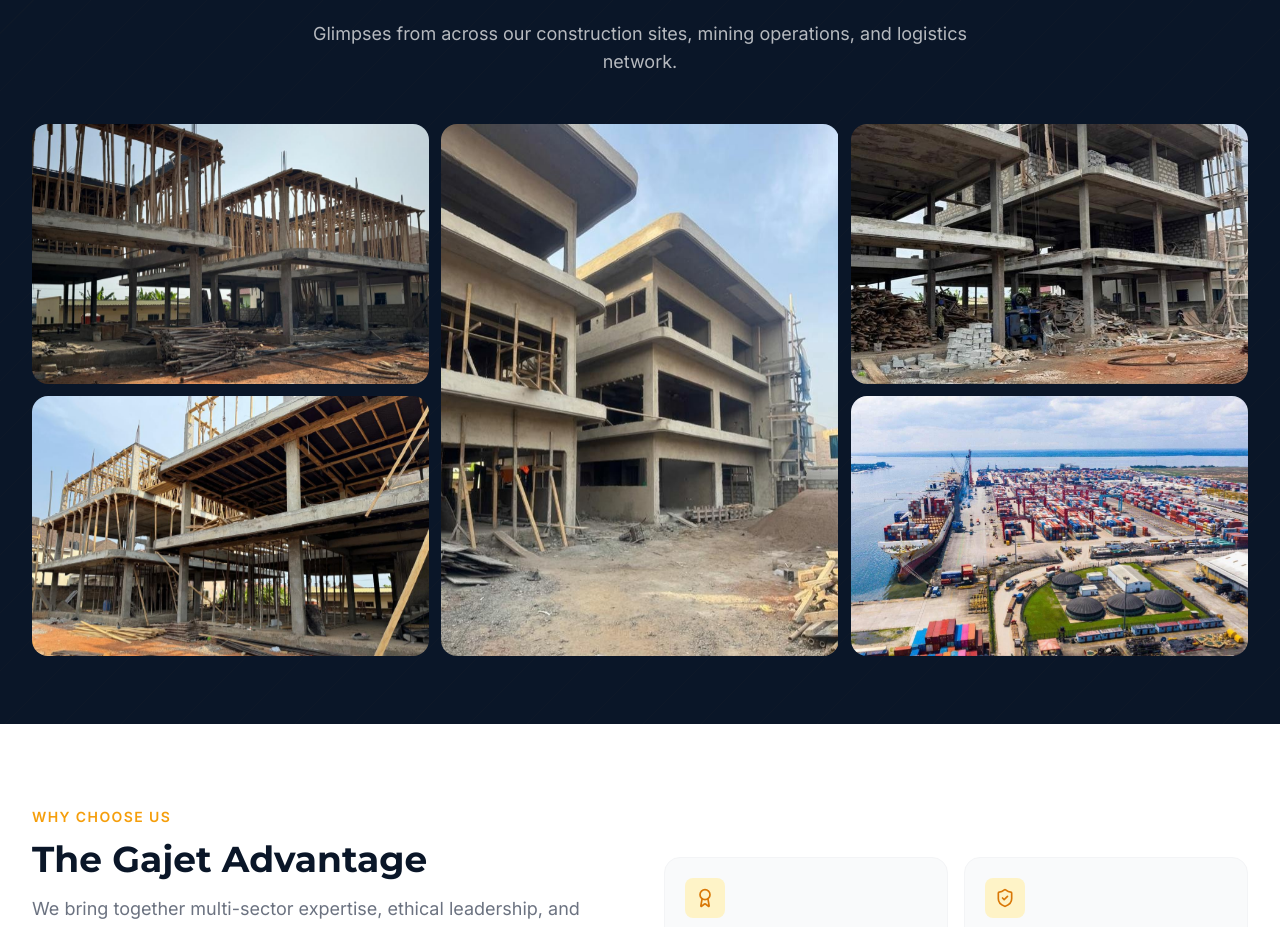
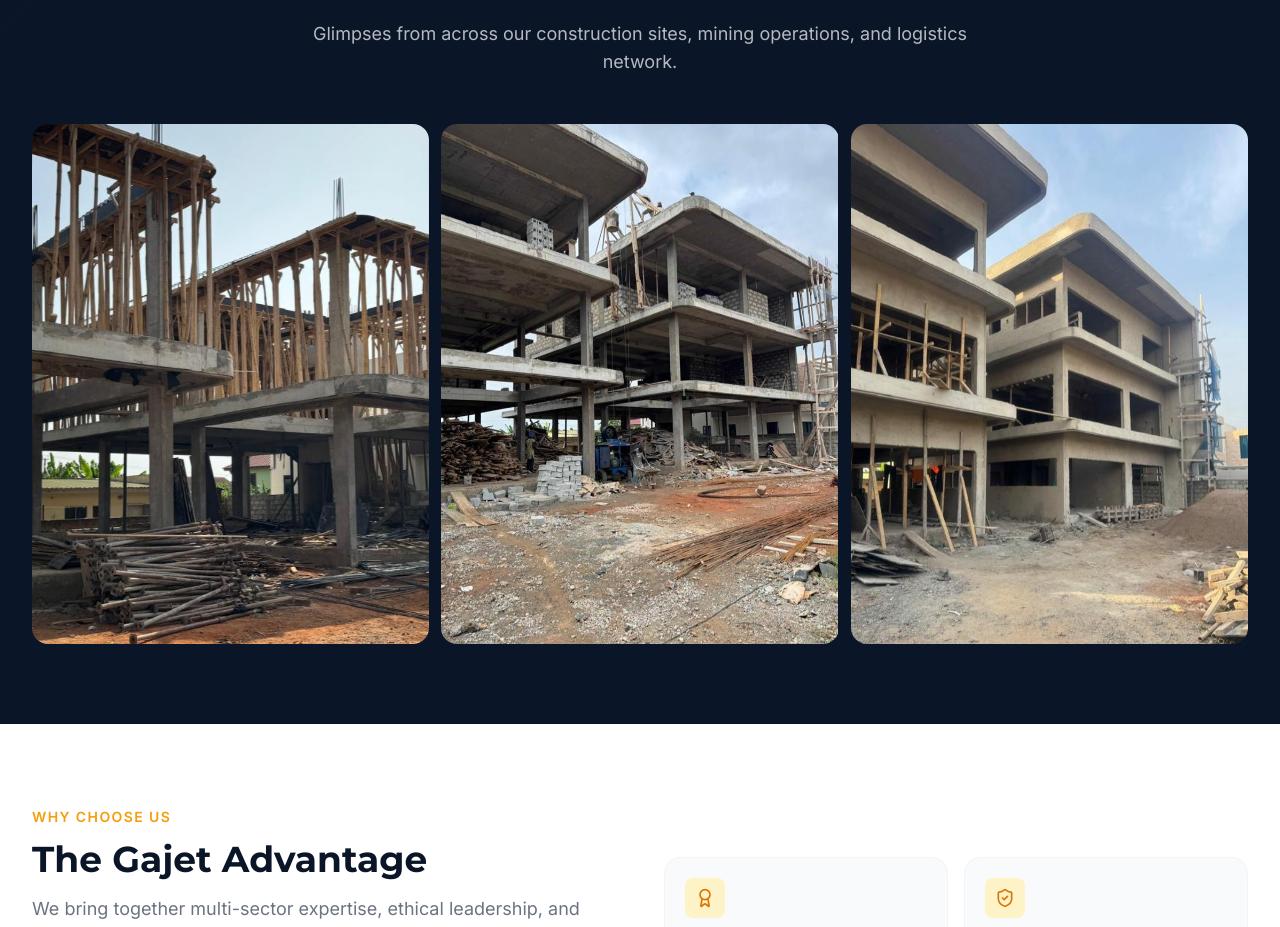
Before and after one commit to testingmic/gajetwebsite, a React (Vite) app: page / in a window 1280 px wide. Shown: the part 3270-4197 px from the top of the page. Built offline with nearby package versions, Linux system fonts and the light colour scheme.

Commit message:
update the form

```diff
--- a/src/pages/Home.jsx
+++ b/src/pages/Home.jsx
@@ -242,12 +242,17 @@ export default function Home() {
           <Animate variant="up">
             <SectionHeader badge="Gallery" title="Our Work in Action" subtitle="Glimpses from across our construction sites, mining operations, and logistics network." light />
           </Animate>
-          <div className="grid grid-cols-2 md:grid-cols-3 gap-3 h-[480px] md:h-[520px]">
-            <Animate variant="scale-sm" delay="0ms"   className="rounded-2xl overflow-hidden md:min-h-[260px]"><ImgSlot src={HOME.gallery1} alt="Gallery 1" label="home-gallery-1.jpeg&#10;(tall left panel)" className="w-full md:min-h-[260px]" /></Animate>
-            <Animate variant="scale-sm" delay="100ms" className="row-span-2 rounded-2xl overflow-hidden h-full"><ImgSlot src={HOME.gallery2} alt="Gallery 2" label="home-gallery-2.jpeg" className="w-full h-full" /></Animate>
-            <Animate variant="scale-sm" delay="160ms" className="rounded-2xl overflow-hidden md:min-h-[260px]"><ImgSlot src={HOME.gallery3} alt="Gallery 3" label="home-gallery-3.jpeg" className="w-full h-full md:max-h-[260px]" /></Animate>
-            <Animate variant="scale-sm" delay="220ms" className="rounded-2xl overflow-hidden md:min-h-[260px]"><ImgSlot src={HOME.gallery4} alt="Gallery 4" label="home-gallery-4.jpeg" className="w-full h-full md:min-h-[260px]" /></Animate>
-            <Animate variant="scale-sm" delay="280ms" className="rounded-2xl overflow-hidden md:min-h-[260px]"><ImgSlot src={HOME.gallery5} alt="Gallery 5" label="home-gallery-5.jpeg" className="w-full h-full md:min-h-[260px]" /></Animate>
+          <div className="grid grid-cols-1 md:grid-cols-3 gap-3 h-[780px] md:h-[520px]">
+            <Animate variant="scale-sm" delay="160ms" className="row-span-2 rounded-2xl overflow-hidden h-full min-h-[270px]">
+              <ImgSlot src={HOME.gallery1} alt="Gallery 1" label="home-gallery-1.jpeg" className="w-full h-full lg:h-[600px] min-h-[400px]" />
+            </Animate>
+            <Animate variant="scale-sm" delay="100ms" className="row-span-2 rounded-2xl overflow-hidden h-full min-h-[270px]">
+              <ImgSlot src={HOME.gallery3} alt="Gallery 2" label="home-gallery-2.jpeg" className="w-full h-full" />
+            </Animate>
+            <Animate variant="scale-sm" delay="160ms" className="row-span-2 rounded-2xl overflow-hidden h-full min-h-[270px]">
+              <ImgSlot src={HOME.gallery2} alt="Gallery 3" label="home-gallery-3.jpeg" className="w-full h-full" />
+            </Animate>
+            {/* <Animate variant="scale-sm" delay="220ms" className="rounded-2xl overflow-hidden md:min-h-[260px]"><ImgSlot src={HOME.gallery4} alt="Gallery 4" label="home-gallery-4.jpeg" className="w-full h-full md:min-h-[260px]" /></Animate> */}
           </div>
         </div>
       </section>
```
Also changed, not shown: 4 other files (tests, documents, lock files or other folders).
